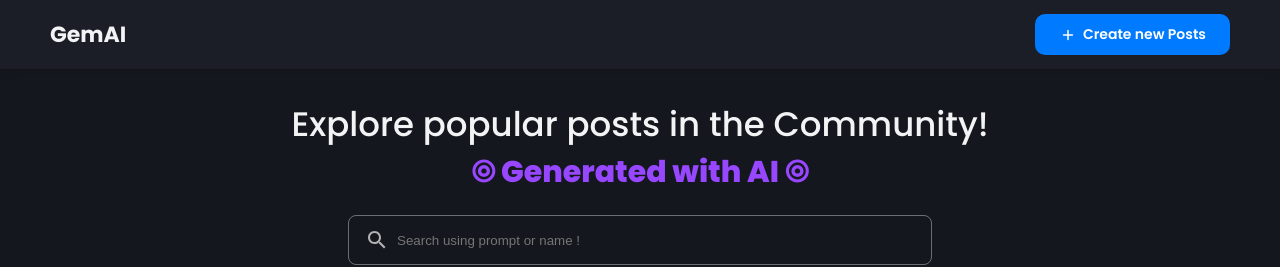
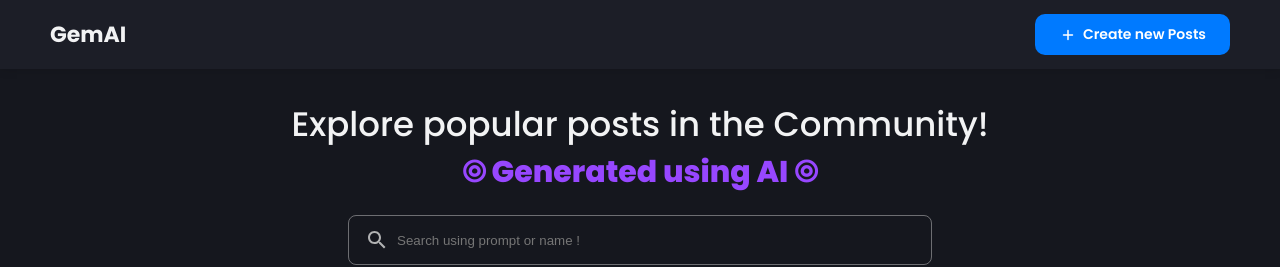
Before and after one commit to Snehal456/AI_Image_Generation_app, a React (Create React App) app in the folder client/: page / in a window 1280 px wide. Shown: the top 267 px of the page. Built offline with nearby package versions, Linux system fonts and the light colour scheme; no server answers.

Commit message:
Update Home.jsx

```diff
--- a/client/src/pages/Home.jsx
+++ b/client/src/pages/Home.jsx
@@ -106,7 +106,7 @@ const Home = () => {
     <Container>
       <HeadLine>
         Explore popular posts in the Community!
-        <Span>⦾ Generated with AI ⦾</Span>
+        <Span>⦾ Generated using AI ⦾</Span>
       </HeadLine>
       <SearchBar
         search={search}
```
